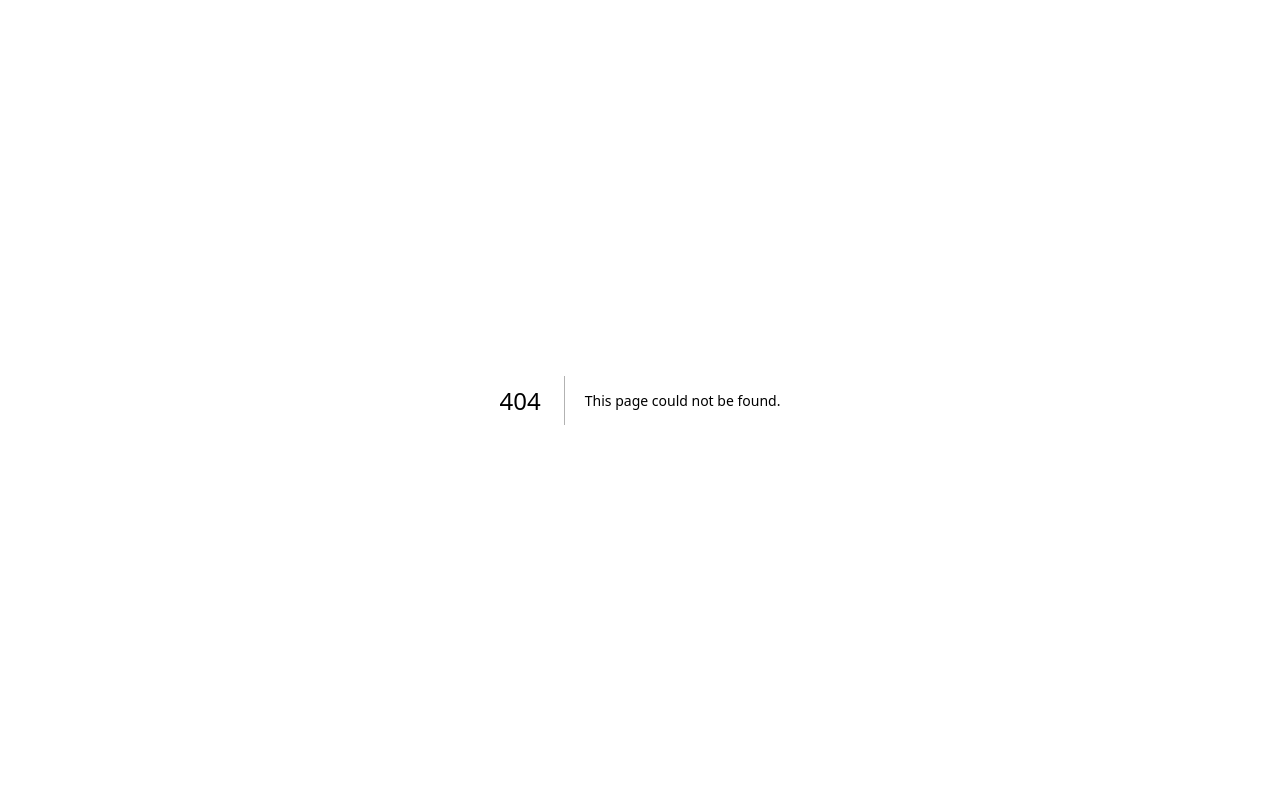
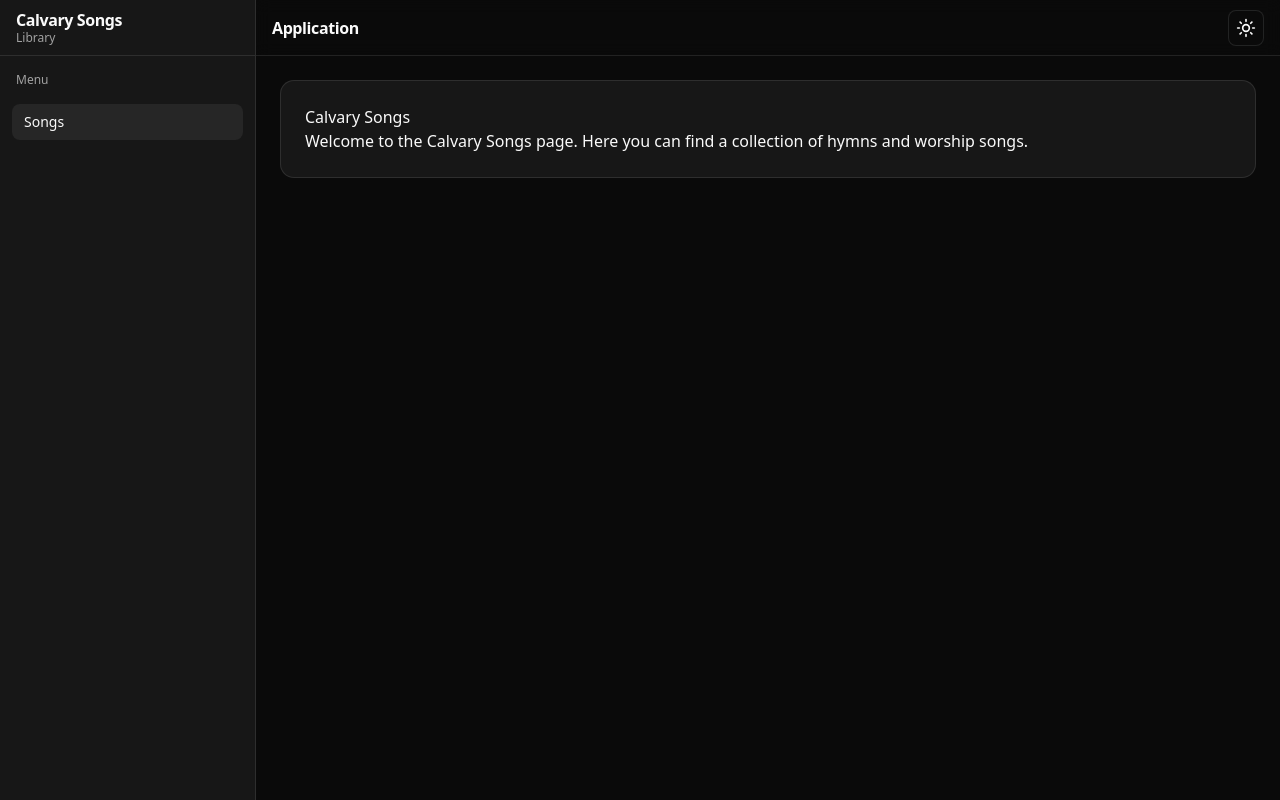
Before and after one commit to kamarlaylatt/calvary-songs-website, a Next.js app: page /app/songs in a window 1280 px wide. Before the commit this address had no page. Built offline with nearby package versions, Linux system fonts and the light colour scheme.

Commit message:
feat: Implement AppShell layout and navigation for Calvary Songs website

```diff
--- /dev/null
+++ b/app/app/app-shell.tsx
@@ -0,0 +1,153 @@
+"use client"
+
+import { useEffect, useMemo, useState } from "react"
+import Link from "next/link"
+import { usePathname } from "next/navigation"
+import { Menu, Moon, Sun, X } from "lucide-react"
+
+import { cn } from "@/lib/utils"
+
+type NavItem = {
+  label: string
+  href: string
+}
+
+export default function AppShell({ children }: { children: React.ReactNode }) {
+  const pathname = usePathname()
+  const [drawerOpen, setDrawerOpen] = useState(false)
+  const [isDark, setIsDark] = useState(true)
+
+  const navItems = useMemo<NavItem[]>(
+    () => [
+      { label: "Songs", href: "/app/songs" },
+    ],
+    [],
+  )
+
+  useEffect(() => {
+    setIsDark(document.documentElement.classList.contains("dark"))
+  }, [])
+
+  function toggleDarkMode() {
+    const nextIsDark = !isDark
+    setIsDark(nextIsDark)
+    document.documentElement.classList.toggle("dark", nextIsDark)
+  }
+
+  function Nav({ onNavigate }: { onNavigate?: () => void }) {
+    return (
+      <nav className="grid gap-1 px-3 py-2">
+        {navItems.map((item) => {
+          const isActive = pathname === item.href
+          return (
+            <Link
+              key={item.href}
+              href={item.href}
+              onClick={onNavigate}
+              aria-current={isActive ? "page" : undefined}
+              className={cn(
+                "relative rounded-md px-3 py-2 text-sm font-medium transition-colors",
+                "focus-visible:outline-none focus-visible:ring-2 focus-visible:ring-ring focus-visible:ring-offset-2 focus-visible:ring-offset-background",
+                "hover:bg-sidebar-accent hover:text-sidebar-accent-foreground",
+                isActive && "bg-sidebar-accent text-sidebar-accent-foreground",
+              )}
+            >
+              {item.label}
+            </Link>
+          )
+        })}
+      </nav>
+    )
+  }
+
+  return (
+    <div className="min-h-dvh bg-background text-foreground">
+      {/* Desktop sidebar */}
+      <aside className="hidden md:fixed md:inset-y-0 md:z-30 md:flex md:w-64 md:flex-col md:border-r md:border-sidebar-border md:bg-sidebar md:text-sidebar-foreground">
+        <div className="flex h-14 items-center border-b border-sidebar-border px-4">
+          <div className="leading-tight">
+            <div className="font-semibold tracking-tight">Calvary Songs</div>
+            <div className="text-xs text-muted-foreground">Library</div>
+          </div>
+        </div>
+        <div className="px-4 pt-4 pb-2 text-xs font-medium text-muted-foreground">Menu</div>
+        <Nav />
+      </aside>
+
+      {/* Main area */}
+      <div className="md:pl-64">
+        {/* Topbar */}
+        <header className="sticky top-0 z-20 flex h-14 items-center gap-3 border-b bg-background/90 px-4 backdrop-blur supports-backdrop-filter:bg-background/70">
+          <button
+            type="button"
+            className={cn(
+              "inline-flex h-9 w-9 items-center justify-center rounded-md border bg-background md:hidden",
+              "hover:bg-accent hover:text-accent-foreground",
+              "focus-visible:outline-none focus-visible:ring-2 focus-visible:ring-ring focus-visible:ring-offset-2 focus-visible:ring-offset-background",
+            )}
+            aria-label="Open menu"
+            onClick={() => setDrawerOpen(true)}
+          >
+            <Menu className="h-5 w-5" />
+          </button>
+          <div className="font-semibold tracking-tight">Application</div>
+          <div className="ml-auto" />
+          <button
+            type="button"
+            className={cn(
+              "inline-flex h-9 w-9 items-center justify-center rounded-md border bg-background",
+              "hover:bg-accent hover:text-accent-foreground",
+              "focus-visible:outline-none focus-visible:ring-2 focus-visible:ring-ring focus-visible:ring-offset-2 focus-visible:ring-offset-background",
+            )}
+            aria-label={isDark ? "Switch to light mode" : "Switch to dark mode"}
+            onClick={toggleDarkMode}
+          >
+            {isDark ? <Sun className="h-5 w-5" /> : <Moon className="h-5 w-5" />}
+          </button>
+        </header>
+
+        <main className="p-4 md:p-6">
+          <div className="mx-auto w-full max-w-6xl">
+            <div className="rounded-xl border bg-card p-4 text-card-foreground md:p-6">
+              {children}
+            </div>
+          </div>
+        </main>
+      </div>
+
+      {/* Mobile drawer */}
+      {drawerOpen ? (
+        <div className="fixed inset-0 z-40 md:hidden" role="dialog" aria-modal="true">
+          <button
+            type="button"
+            className="absolute inset-0 bg-background/70 backdrop-blur-sm"
+            aria-label="Close menu"
+            onClick={() => setDrawerOpen(false)}
+          />
+          <div className="absolute inset-y-0 left-0 w-72 border-r border-sidebar-border bg-sidebar text-sidebar-foreground shadow-lg">
+            <div className="flex h-14 items-center justify-between border-b border-sidebar-border px-4">
+              <div className="leading-tight">
+                <div className="font-semibold tracking-tight">Calvary Songs</div>
+                <div className="text-xs text-muted-foreground">Library</div>
+              </div>
+              <button
+                type="button"
+                className={cn(
+                  "inline-flex h-9 w-9 items-center justify-center rounded-md border bg-background",
+                  "hover:bg-accent hover:text-accent-foreground",
+                  "focus-visible:outline-none focus-visible:ring-2 focus-visible:ring-ring focus-visible:ring-offset-2 focus-visible:ring-offset-background",
+                )}
+                aria-label="Close menu"
+                onClick={() => setDrawerOpen(false)}
+              >
+                <X className="h-5 w-5" />
+              </button>
+            </div>
+            <div className="px-4 pt-4 pb-2 text-xs font-medium text-muted-foreground">Menu</div>
+            <Nav onNavigate={() => setDrawerOpen(false)} />
+          </div>
+        </div>
+      ) : null}
+    </div>
+  )
+}
--- /dev/null
+++ b/app/app/layout.tsx
@@ -0,0 +1,18 @@
+import type { Metadata } from 'next'
+
+import AppShell from "./app-shell"
+
+export const metadata: Metadata = {
+    title: 'Application',
+    description: 'A website for Calvary songs',
+}
+
+export default function RootLayout({
+    children,
+}: {
+    children: React.ReactNode
+}) {
+    return (
+        <AppShell>{children}</AppShell>
+    )
+}
--- /dev/null
+++ b/app/app/songs/page.tsx
@@ -0,0 +1,8 @@
+export default function SongsPage() {
+    return (
+        <div>
+            <h1>Calvary Songs</h1>
+            <p>Welcome to the Calvary Songs page. Here you can find a collection of hymns and worship songs.</p>
+        </div>
+    );
+}
--- a/app/page.tsx
+++ b/app/page.tsx
@@ -335,15 +335,12 @@ export default function Home() {
                   <path strokeLinecap="round" strokeLinejoin="round" strokeWidth={2} d="M4 16v1a3 3 0 003 3h10a3 3 0 003-3v-1m-4-4l-4 4m0 0l-4-4m4 4V4" />
                 </svg>
               </a>
-              <a
-                href="#features"
-                className="w-full sm:w-auto border-2 border-slate-300 dark:border-slate-700 text-slate-700 dark:text-slate-300 hover:border-amber-500 hover:text-amber-600 dark:hover:border-amber-500 dark:hover:text-amber-400 px-8 py-4 rounded-full font-semibold text-lg transition-all flex items-center justify-center gap-2"
-              >
-                <span>Learn More</span>
-                <svg className="w-5 h-5" fill="none" stroke="currentColor" viewBox="0 0 24 24">
-                  <path strokeLinecap="round" strokeLinejoin="round" strokeWidth={2} d="M19 9l-7 7-7-7" />
-                </svg>
-              </a>
+                <a
+                  href="#features"
+                  className="w-full sm:w-auto border-2 border-amber-500 text-amber-500 hover:bg-amber-500 hover:text-white px-8 py-4 rounded-full font-semibold text-lg transition-all flex items-center justify-center gap-2"
+                >
+                  <span>Get Started</span>
+                </a>
             </div>
           </div>
         </div>
```
